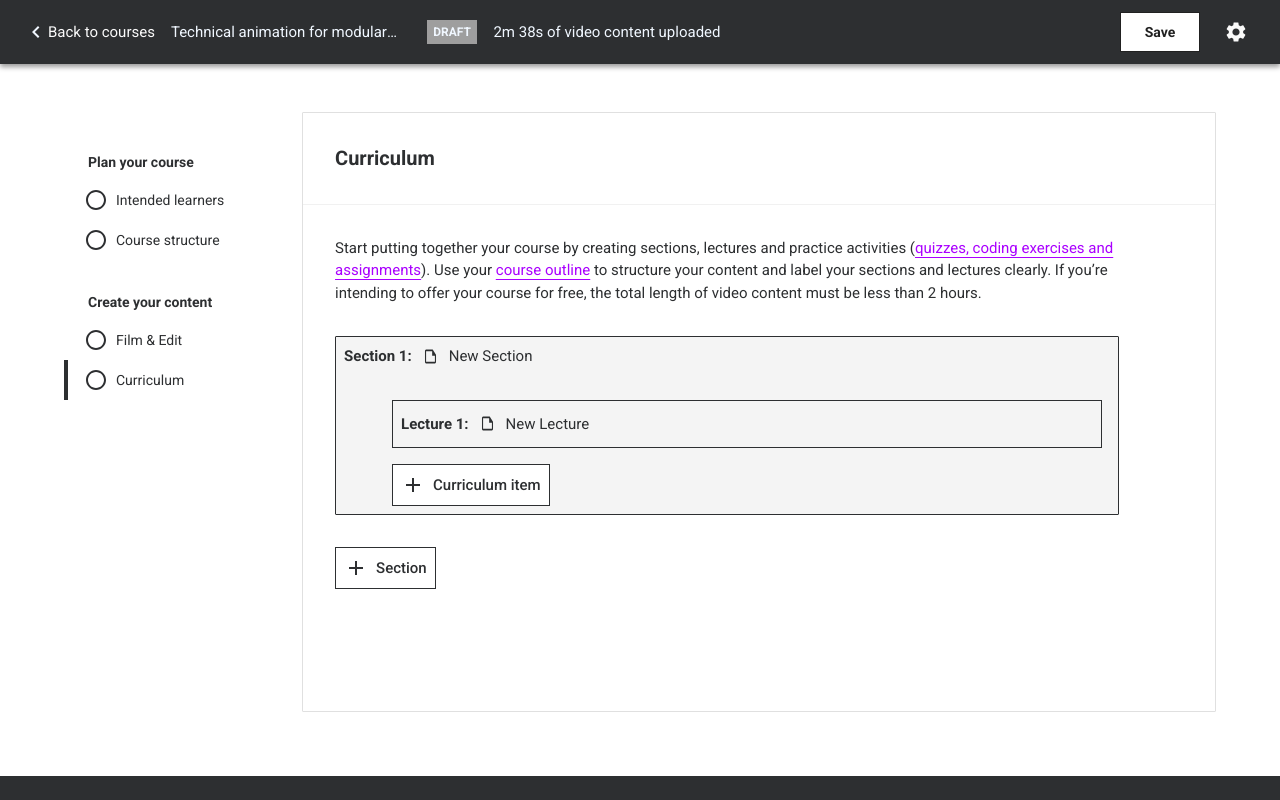
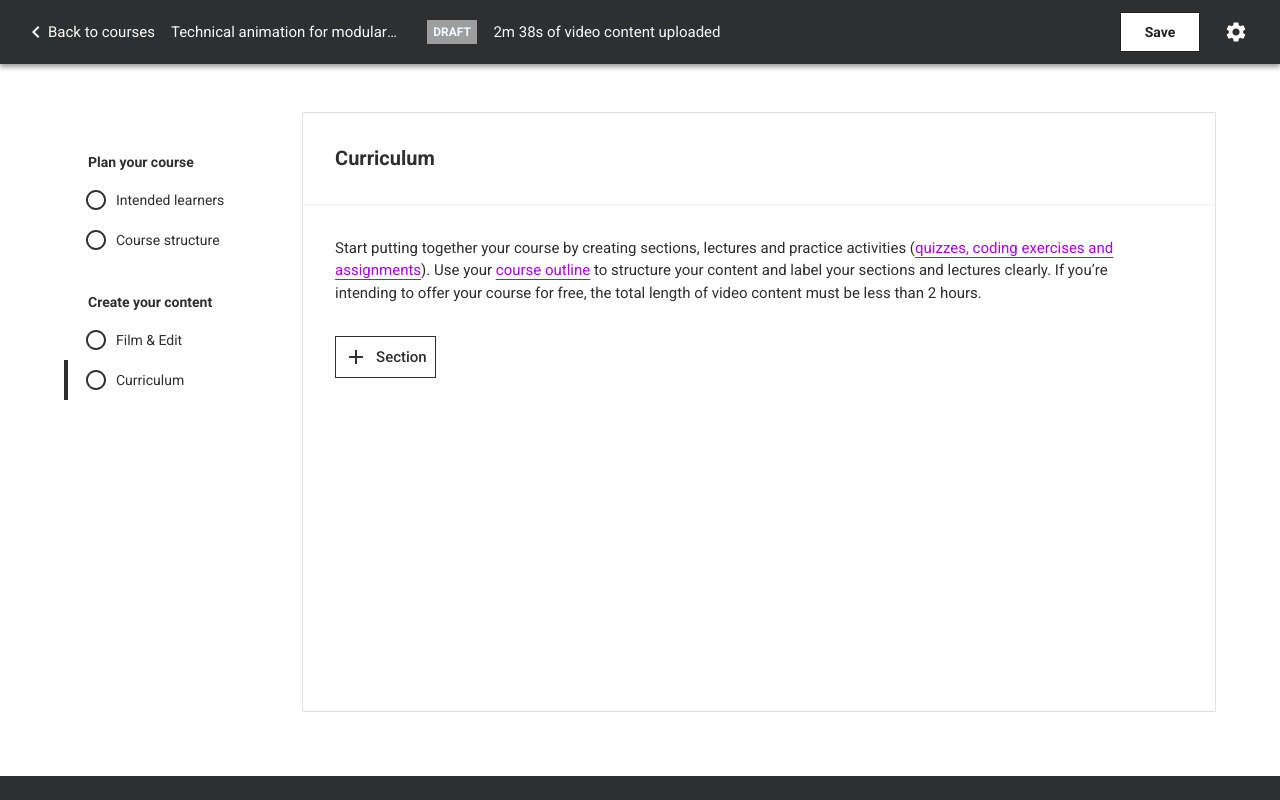
Before and after one commit to tuheli/video-course-platform, a React (Vite) app: page /instructor/course/1/manage/curriculum in a window 1280 px wide. Shown: the top 800 px of the page. Built offline with nearby package versions, Linux system fonts and the light colour scheme.

Commit message:
Updated initial curriculum creation to not have any sections and lectures initially

```diff
--- a/src/features/courseDraftsSlice.ts
+++ b/src/features/courseDraftsSlice.ts
@@ -200,21 +200,7 @@ const getReorderableTextArrayObject = (
 };
 
 const getInitialCurriculum = () => {
-  const sections: ICurriculumSection[] = [
-    {
-      id: crypto.randomUUID(),
-      title: 'New Section',
-      learningObjective: '',
-      orderIndex: -1,
-      lessons: [
-        {
-          id: crypto.randomUUID(),
-          name: 'New Lecture',
-          orderIndex: -1,
-        },
-      ],
-    },
-  ];
+  const sections: ICurriculumSection[] = [];
 
   return sections;
 };
@@ -539,13 +525,7 @@ const slice = createSlice({
               ({ orderIndex }) => orderIndex
             )
           ) + 1,
-        lessons: [
-          {
-            id: crypto.randomUUID(),
-            name: 'New Lecture',
-            orderIndex: -1,
-          },
-        ],
+        lessons: [],
       };
 
       courseDraft.courseContent.curriculum.push(newSection);
```
